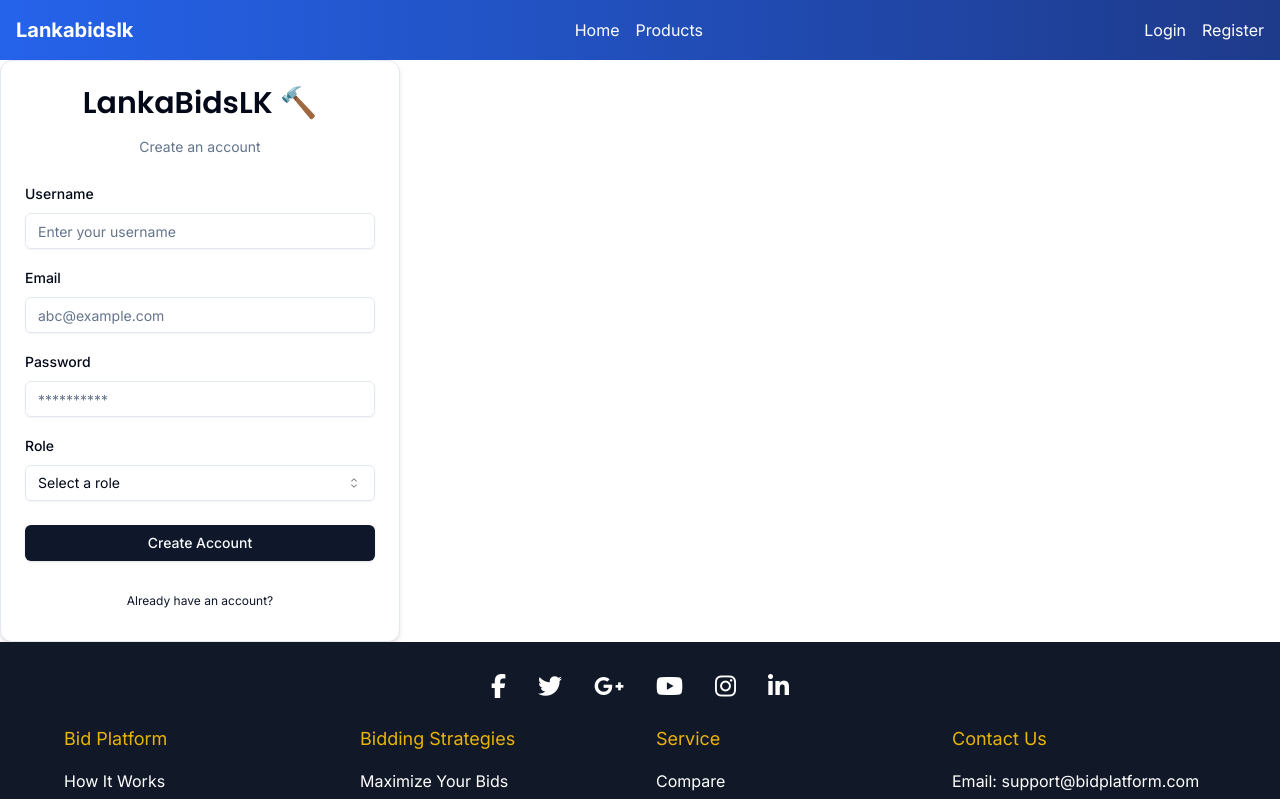
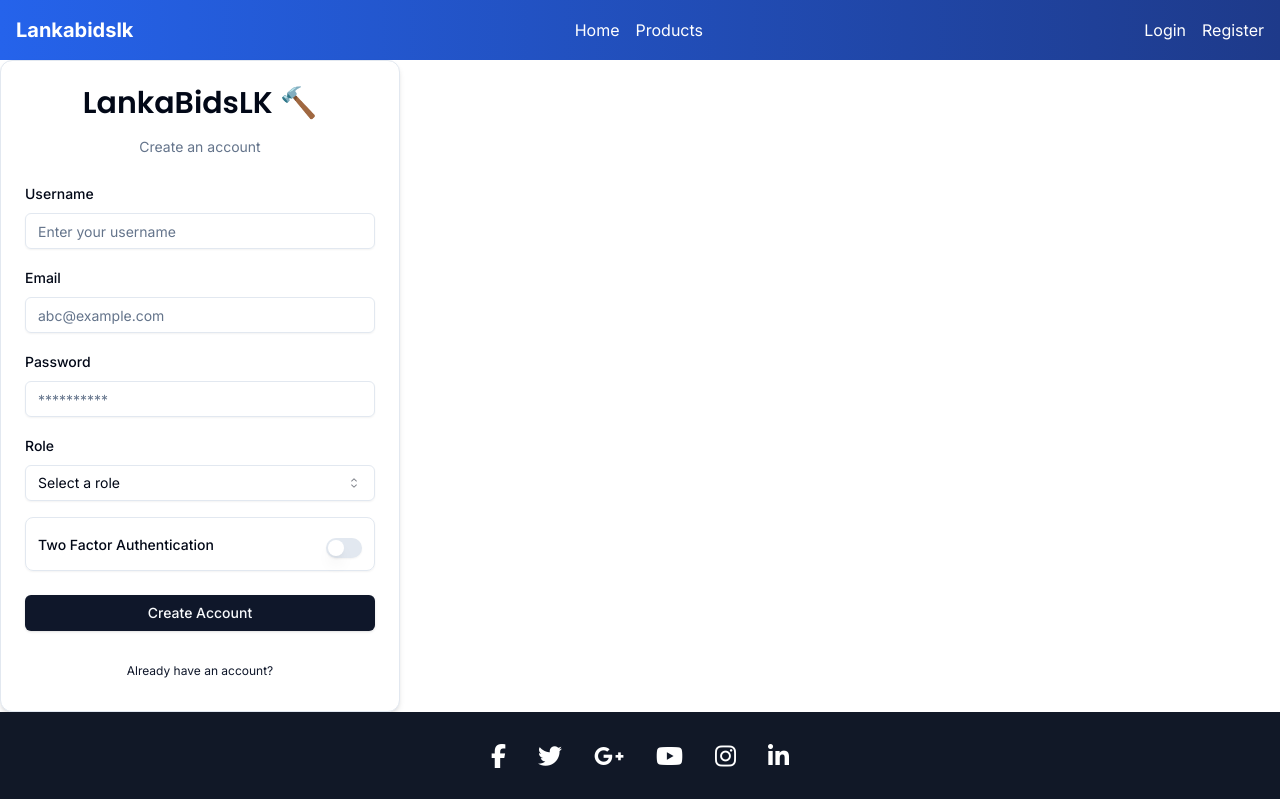
Before and after one commit to PramudithaWeerakoon/LankaBidsLK, a Next.js app: page /auth/register in a window 1280 px wide. Shown: the top 799 px of the page. Built offline with nearby package versions, Linux system fonts and the light colour scheme; no server answers.

Commit message:
Finalized Customer Autherization & Authentication

```diff
--- a/actions/register.ts
+++ b/actions/register.ts
@@ -15,7 +15,7 @@ export const register = async (values: z.infer<typeof RegisterSchema>) => {
         return { error: "Invalid input data" };
     }
 
-    const { username, email, password, role } = validateFields.data;
+    const { username, email, password, role ,isTwoFactorEnabled} = validateFields.data;
     const PasswordHash = await bcrypt.hash(password, 10);
 
     const prisma = getPrismaClientForRole(3);
@@ -30,8 +30,8 @@ export const register = async (values: z.infer<typeof RegisterSchema>) => {
     }
 
     await prisma.$executeRaw`
-        INSERT INTO users (Username, Email,PasswordHash,RoleID)
-        VALUES (${username}, ${email}, ${PasswordHash}, ${role})
+        INSERT INTO users (Username, Email,PasswordHash,RoleID,IsTwoFactorEnabled)
+        VALUES (${username}, ${email}, ${PasswordHash}, ${role}, ${isTwoFactorEnabled})
     `;
 
     const verificationToken = await generateVerificationToken(email);
--- a/components/auth/register-form.tsx
+++ b/components/auth/register-form.tsx
@@ -11,6 +11,7 @@ import { useRouter } from "next/navigation";
 import {
   Form,
   FormControl,
+  FormDescription,
   FormField,
   FormItem,
   FormLabel,
@@ -30,6 +31,7 @@ import { Button } from "@/components/ui/button";
 import { FormError } from "@/components/form-error";
 import { FormSuccess } from "@/components/form-success";
 import { register } from "@/actions/register";
+import { Switch } from "../ui/switch";
 
 export const RegisterForm = () => {
   const [error, setError] = useState<string | undefined>("");
@@ -42,7 +44,8 @@ export const RegisterForm = () => {
       username: "",
       email: "",
       password: "",
-      role:""
+      role:"",
+      isTwoFactorEnabled: false,
     }
   });
 
@@ -153,6 +156,24 @@ export const RegisterForm = () => {
                     </FormItem>
                 )}
             />
+            <FormField
+                                control={form.control}
+                                name="isTwoFactorEnabled"
+                                render={({ field }) => (
+                                    <FormItem className="flex flex-row items-center justify-between rounded-lg border p-3 shadow-sm">
+                                        <div className="space-y-0.5">
+                                            <FormLabel>Two Factor Authentication</FormLabel>
+                                        </div>
+                                        <FormControl>
+                                            <Switch
+                                                disabled={isPending}
+                                                checked={field.value}
+                                                onCheckedChange={field.onChange}
+                                            />
+                                        </FormControl>
+                                    </FormItem>
+                                )}
+                            />
           </div>
           <FormError message={error}/>
           <FormSuccess message={success}/>
--- a/schemas/index.ts
+++ b/schemas/index.ts
@@ -28,6 +28,7 @@ export const RegisterSchema = z.object({
     .min(6, { message: "Password must be at least 6 characters long" })
     .transform(sanitizeString),
   role: z.nativeEnum(UserRole).default(UserRole.BIDDER),
+  isTwoFactorEnabled: z.boolean().optional(),
   isActive: z.optional(z.boolean()).default(true),
 });
 
```
